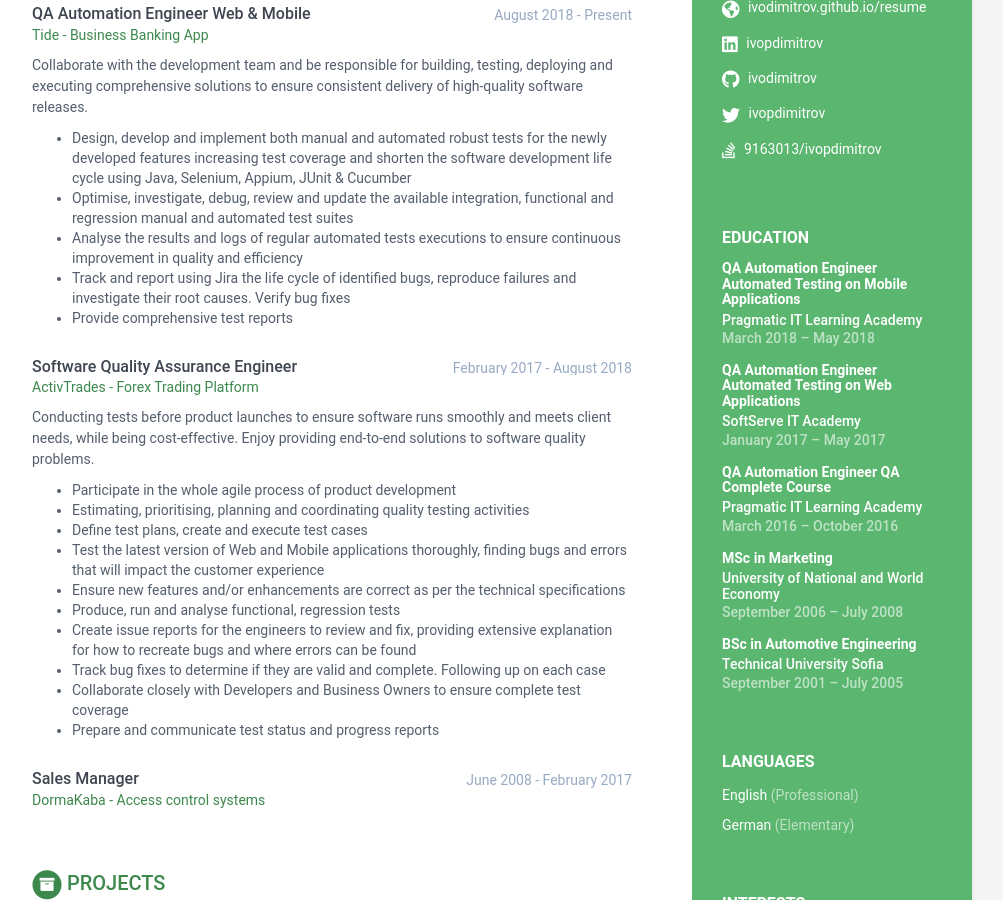
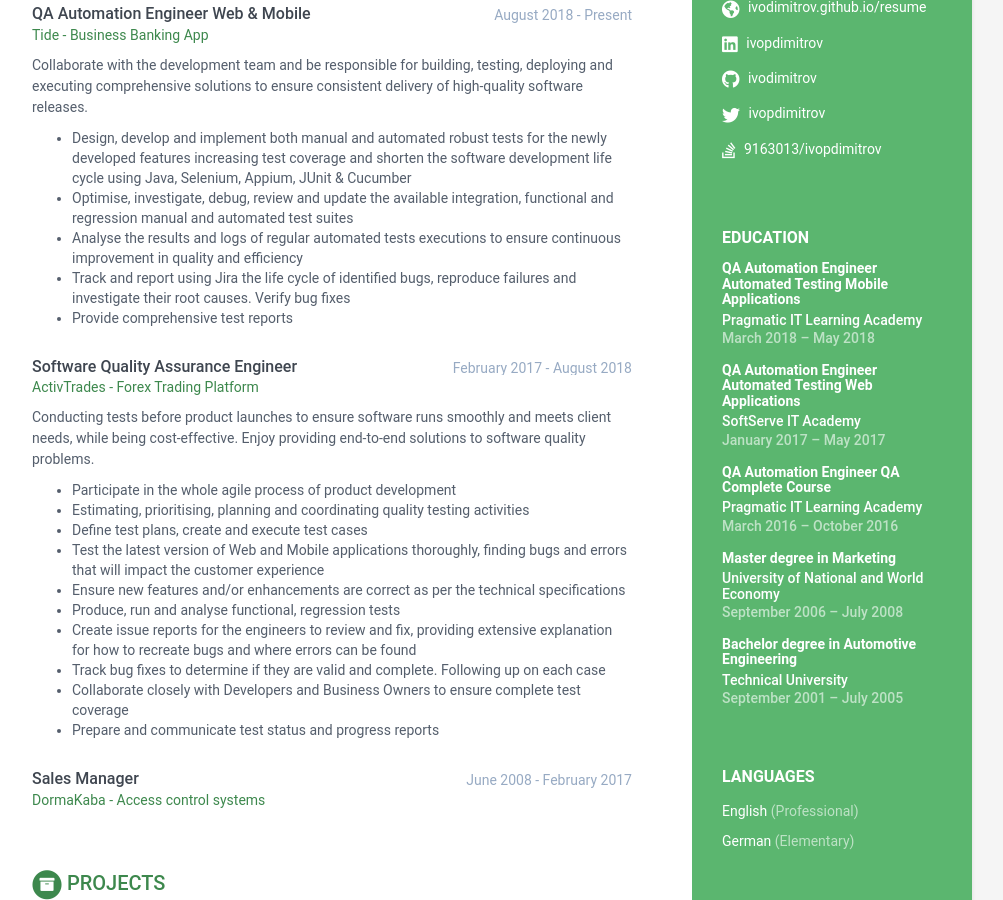
Before and after one commit to ivodimitrov/resume, a Jekyll site: the page built from index.html, in a window 1280 px wide and 900 px high, scrolled down 371 px. Shown: the whole window, without its empty margins (168-1171 px from the left). Built offline with Jekyll 4.4.1, drawn with Linux system fonts in a browser that asks for light colours.

Commit message:
Update education

```diff
--- a/_data/data.yml
+++ b/_data/data.yml
@@ -48,7 +48,8 @@ career-profile:
     Cucumber-JVM (BDD), Gherkin, Git and Jenkins.
 
 education:
-  - degree: QA Automation Engineer Automated Testing on Mobile Applications
+  - degree: QA Automation Engineer Automated Testing Mobile Applications
+    field: Automated Testing Mobile Applications
     link-degree: "https://pragmatic.bg/courses/mobile-apps-test-automation-course/"
     university: Pragmatic IT Learning Academy
     link-university: "https://pragmatic.bg/"
@@ -63,27 +64,31 @@ education:
   #          - Bullet point
   #          - Bullet point
 
-  - degree: QA Automation Engineer Automated Testing on Web Applications
+  - degree: QA Automation Engineer Automated Testing Web Applications
+    field: Automated Testing Web Applications
     link-degree: "https://career.softserveinc.com/en-us/technology/course/test_automation_with_java,_c_,_python__development"
     university: SoftServe IT Academy
     link-university: "https://career.softserveinc.com/en-us/technology"
     time: January 2017 – May 2017
 
   - degree: QA Automation Engineer QA Complete Course
+    field: QA Complete Course
     link-degree: "https://pragmatic.bg/courses/qa-complete-course/"
     university: Pragmatic IT Learning Academy
     link-university: "https://pragmatic.bg/"
     time: March 2016 – October 2016
 
-  - degree: MSc in Marketing
+  - degree: Master degree in Marketing
+    field: Marketing
     link-degree: "https://www.unwe.bg/en/structure/render/227"
     university: University of National and World Economy
     link-university: "https://www.unwe.bg/en/"
     time: September 2006 – July 2008
 
-  - degree: BSc in Automotive Engineering
+  - degree: Bachelor degree in Automotive Engineering
+    field: Automotive Engineering
     link-degree: "https://tu-sofia.bg/specialties/preview/776"
-    university: Technical University Sofia
+    university: Technical University
     link-university: "https://tu-sofia.bg/"
     time: September 2001 – July 2005
 
```
